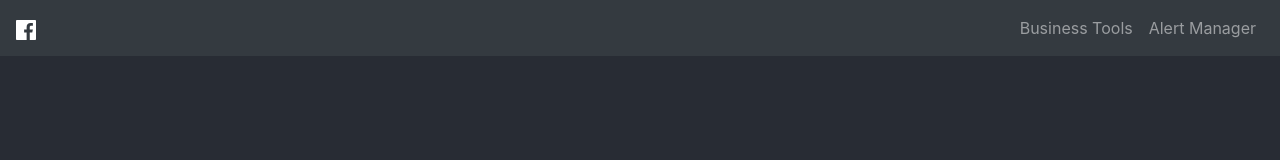
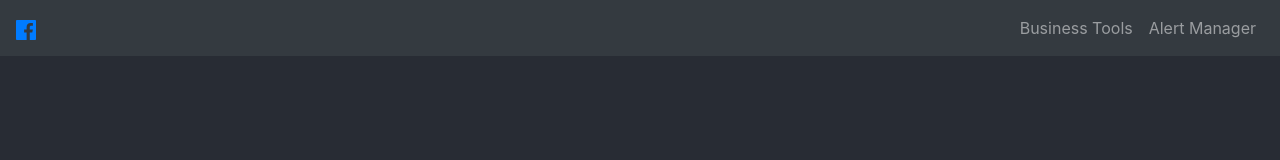
Before and after one commit to lmonge87/fbbusinesstools, a React (Create React App) app: page /#/ in a window 1280 px wide. Shown: the top 160 px of the page. Built offline with nearby package versions, Linux system fonts and the light colour scheme.

Commit message:
Fix for router on GHPages1

```diff
--- a/src/home.js
+++ b/src/home.js
@@ -11,8 +11,10 @@ export default function Homepage() {
   return (
     <Router>
       <Navbar bg="dark" variant="dark">
-        <Navbar.Brand href="/">
+        <Navbar.Brand>
+          <Link to="/">
           <GrFacebook />
+          </Link>
         </Navbar.Brand>
         <Nav className="ml-auto">
             <Link className="nav-link" to="businessTools">Business Tools</Link>
```
